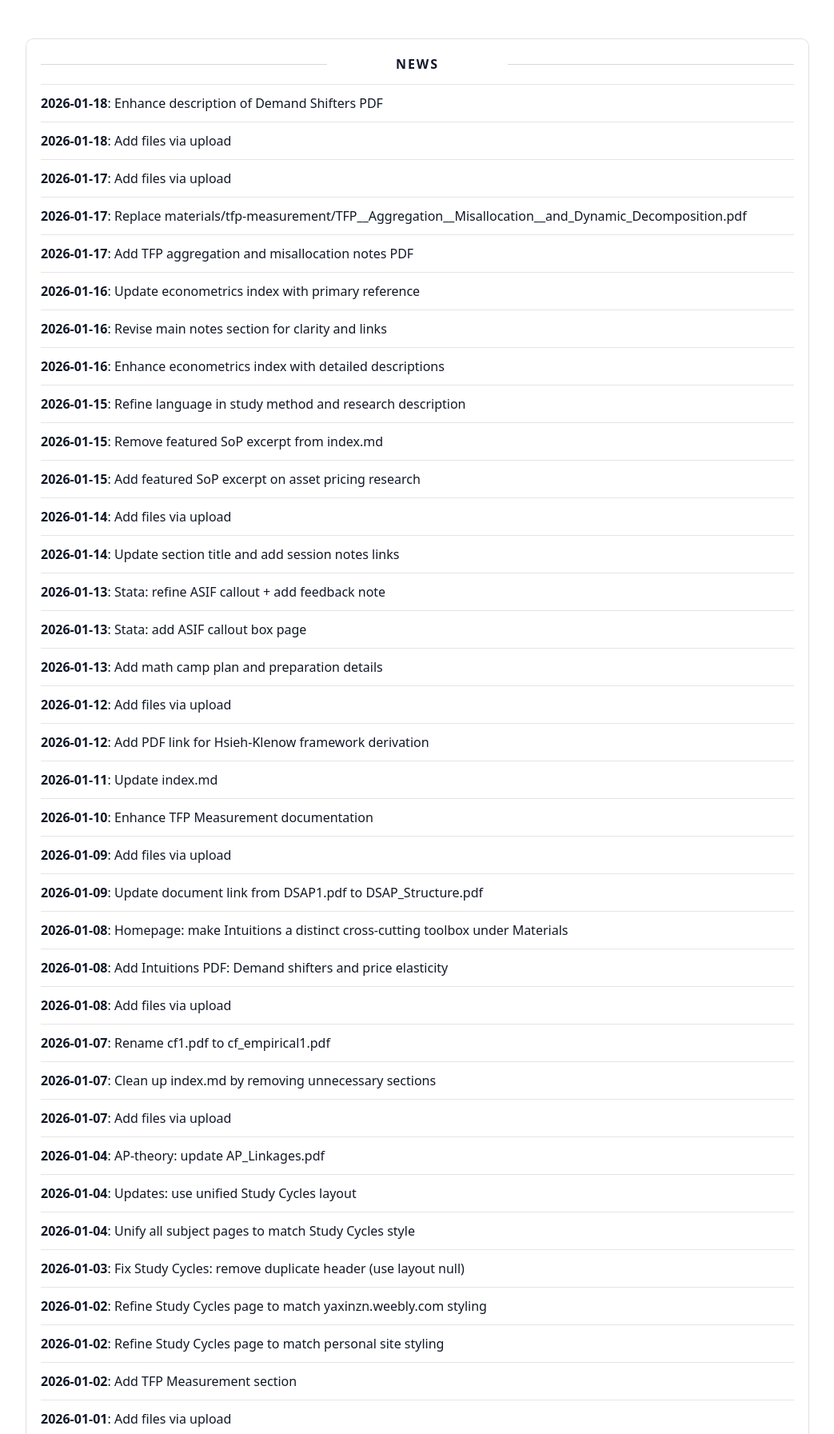
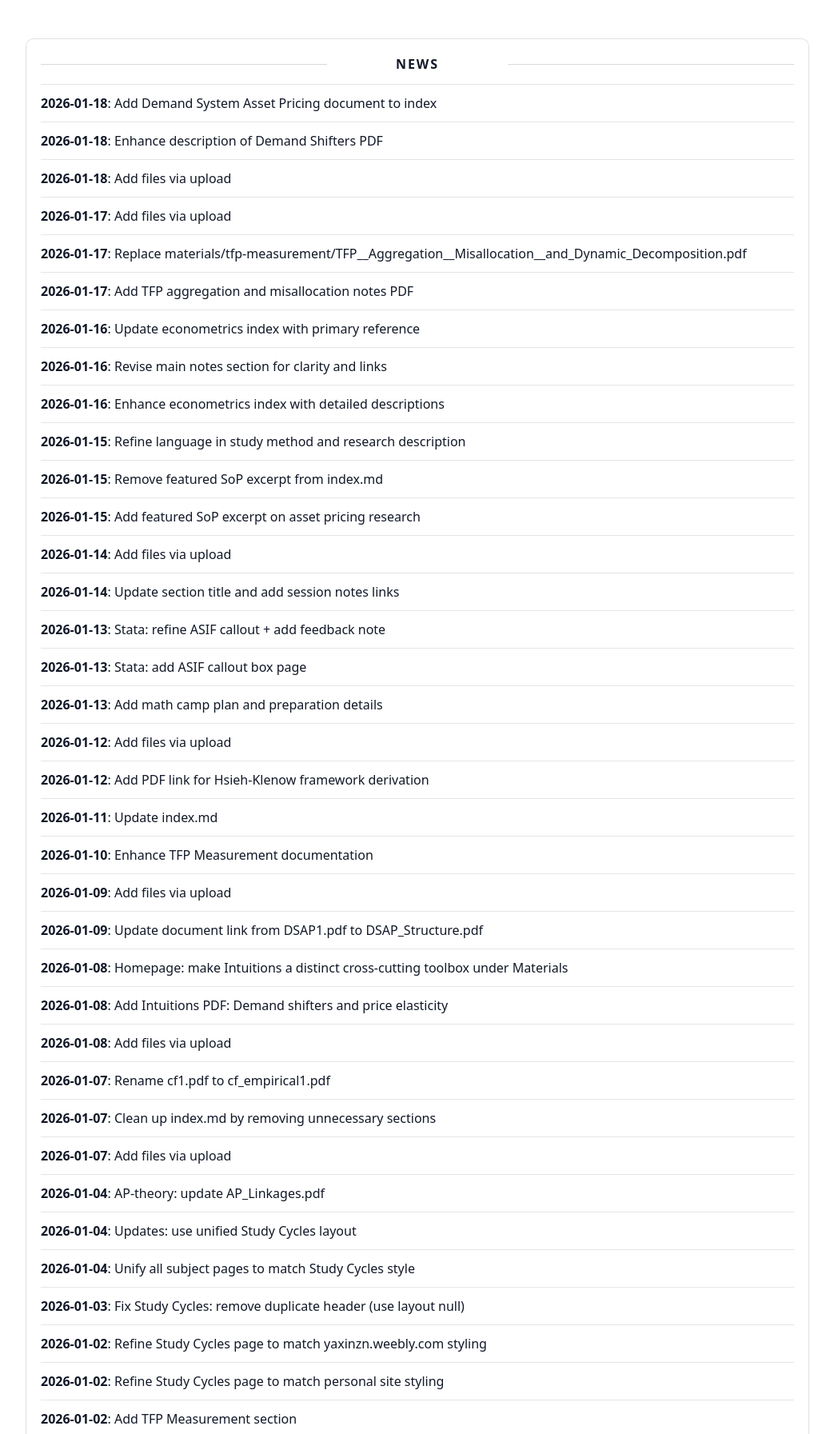
Before and after one commit to yaxinzn/study-archive, a Jekyll site: the page built from updates/index.md, in a window 1280 px wide, cut to the strip 476-2269 px from the top of the page. Shown: the whole strip at 80% size, without its empty margins (118-1161 px from the left). Built offline with Jekyll 4.4.1, drawn with Linux system fonts in a browser that asks for light colours; some of the changed text lies outside the part shown.

Commit message:
chore: update NEWS feed

```diff
--- a/_data/news.yml
+++ b/_data/news.yml
@@ -1,4 +1,7 @@
 # Auto-generated update history (sorted newest -> oldest). Do not edit manually.
+- ts: "1768734493"
+  date: "2026-01-18"
+  title: "Add Demand System Asset Pricing document to index"
 - ts: "1768734460"
   date: "2026-01-18"
   title: "Enhance description of Demand Shifters PDF"
```
